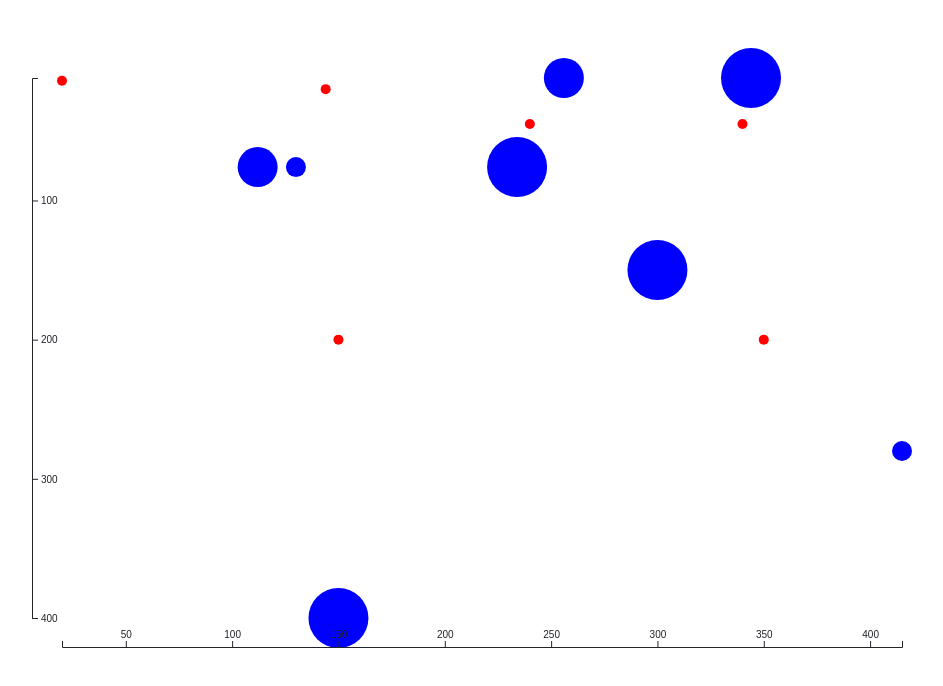
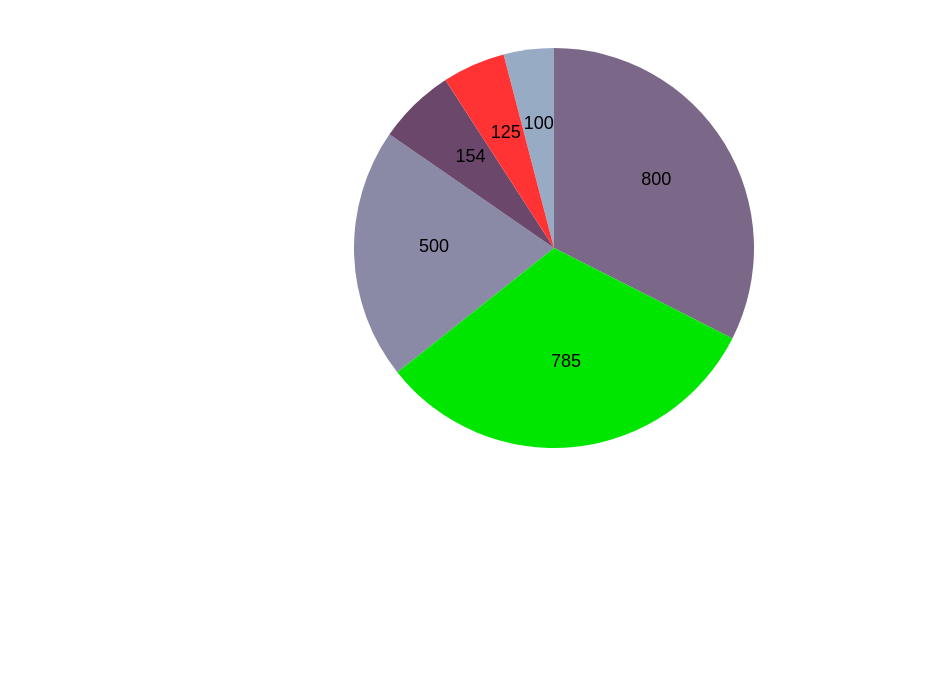
Before and after one commit to mhosan/Angular-D3, an Angular app: page / in a window 1280 px wide. Shown: the top 686 px of the page, without its empty margins (86-1029 px from the left). Built offline with nearby package versions, Linux system fonts and the light colour scheme.

Commit message:
ahora centrada la torta

```diff
--- a/src/app/app.component.html
+++ b/src/app/app.component.html
@@ -1,3 +1,9 @@
-<app-puntos></app-puntos>
-<!-- <app-barras></app-barras> -->
-<!-- <app-pie></app-pie> -->
+<div class="container pt-5">
+    <div class="row">
+        <div class="col">
+            <!-- <app-puntos></app-puntos> -->
+            <!-- <app-barras></app-barras> -->
+            <app-pie></app-pie>
+        </div>
+    </div>
+</div>
--- a/src/app/app.component.ts
+++ b/src/app/app.component.ts
@@ -1,7 +1,8 @@
-import { Component } from '@angular/core';
+import { Component, ViewEncapsulation } from '@angular/core';
 
 @Component({
   selector: 'app-root',
+  encapsulation: ViewEncapsulation.None,
   templateUrl: './app.component.html',
   styleUrls: ['./app.component.css']
 })
--- a/src/app/ejemplos/pie/pie.component.html
+++ b/src/app/ejemplos/pie/pie.component.html
@@ -0,0 +1,7 @@
+<div class="container text-center">
+    <div class="row">
+        <div class="col">
+            <div id="torta"></div>
+        </div>
+    </div>
+</div>
--- a/src/app/ejemplos/pie/pie.component.ts
+++ b/src/app/ejemplos/pie/pie.component.ts
@@ -1,8 +1,9 @@
-import { Component, OnInit } from '@angular/core';
+import { Component, OnInit, ViewEncapsulation } from '@angular/core';
 import * as d3 from 'd3';
 
 @Component({
   selector: 'app-pie',
+  encapsulation: ViewEncapsulation.None,
   templateUrl: './pie.component.html',
   styleUrls: ['./pie.component.css']
 })
@@ -17,7 +18,7 @@ export class PieComponent implements OnInit {
     const radius: number = Math.min(width, height) / 2;
     const color: string[] = ['#98abc5', '#8a89a6', '#7b6888', '#6b486b', '#ff3333', '#00e600'];
 
-    const svg = d3.select('body').append('svg')
+    const svg = d3.select('#torta').append('svg')
       .attr('width', width)
       .attr('height', height)
       .data(datos)
@@ -29,8 +30,8 @@ export class PieComponent implements OnInit {
       .outerRadius(radius);
 
     const label = d3.arc()
-      .innerRadius(radius - 70)
-      .outerRadius(radius - 70);
+      .innerRadius(radius - 80)
+      .outerRadius(radius - 80);
 
     const pie = d3.pie()(datos);
 
```
